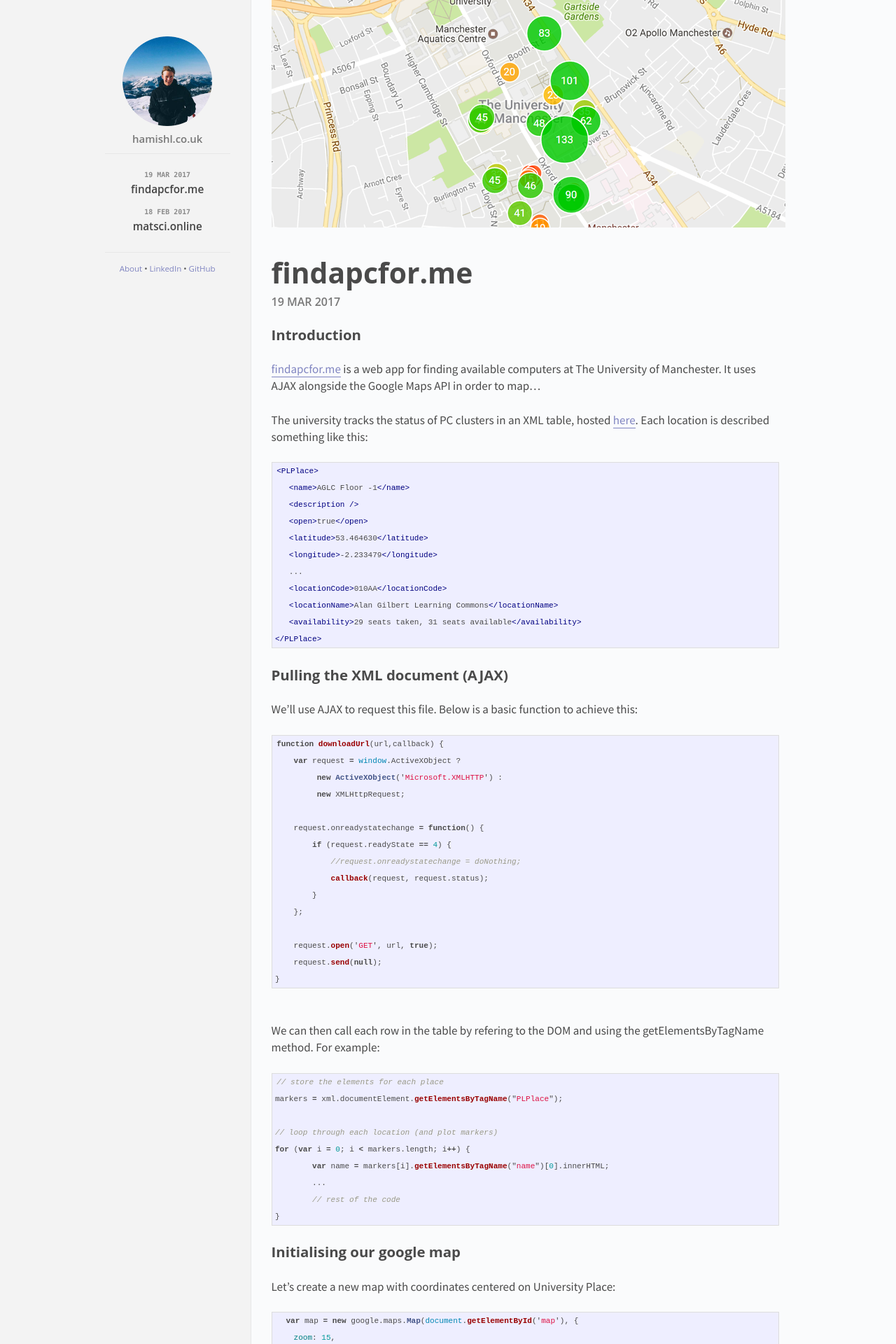
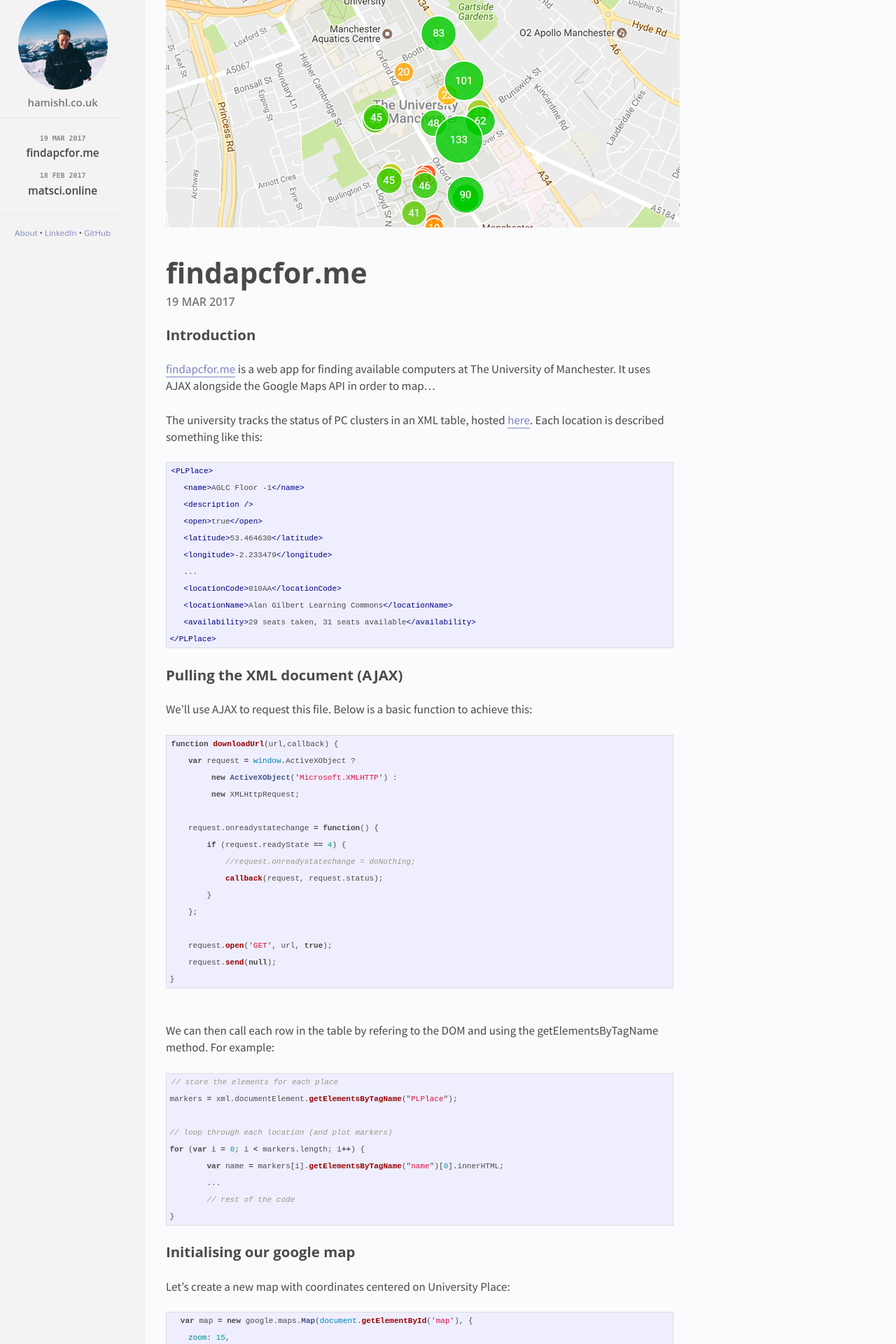
Before and after one commit to hamishll/hamishll.github.io, a Jekyll site: the page built from index.html, in a window 1280 px wide. Shown: the top 1920 px of the page at 70% size. Built offline with Jekyll 4.4.1, drawn with Linux system fonts in a browser that asks for light colours.

Commit message:
new css sidebar

```diff
--- a/css/main.css
+++ b/css/main.css
@@ -225,9 +225,9 @@
   background: #f3f3f3;
   float: left;
   width: 14%;
-  padding-left: 11em;
+  /*padding-left: 11em;*/
   padding-right: 2.125em;
-  border-right: 1px solid #e7e7e7;
+  /*border-right: 1px solid #e7e7e7;*/
 }
 
 .content {
@@ -236,7 +236,7 @@
 
 .header {
   text-align: center;
-  padding-top: 2.5em;
+  /*padding-top: 2.5em;*/
   font-size: 1.1em;
 }
 
--- a/css/responsive.css
+++ b/css/responsive.css
@@ -4,7 +4,7 @@
   }
 
   .header {
-    padding-top: 3.45em;
+    /*padding-top: 3.45em;*/
   }
 
   .posts {
@@ -27,7 +27,7 @@
   }
 
   .header {
-    padding-top: 3.85em;
+    /*padding-top: 3.85em;*/
   }
 
   .posts {
@@ -35,7 +35,7 @@
   }
 
   .sidebar {
-    padding-left: 4em;
+    padding-left: 2.125em;
   }
 
   .content {
```
